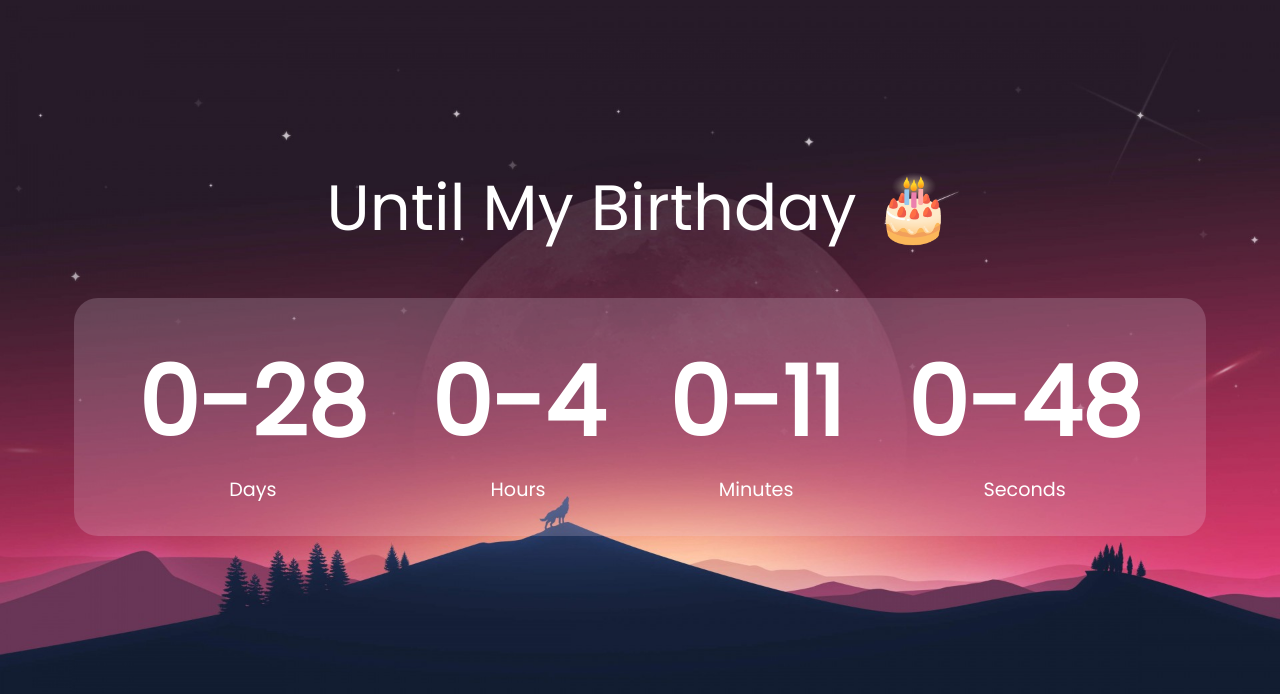
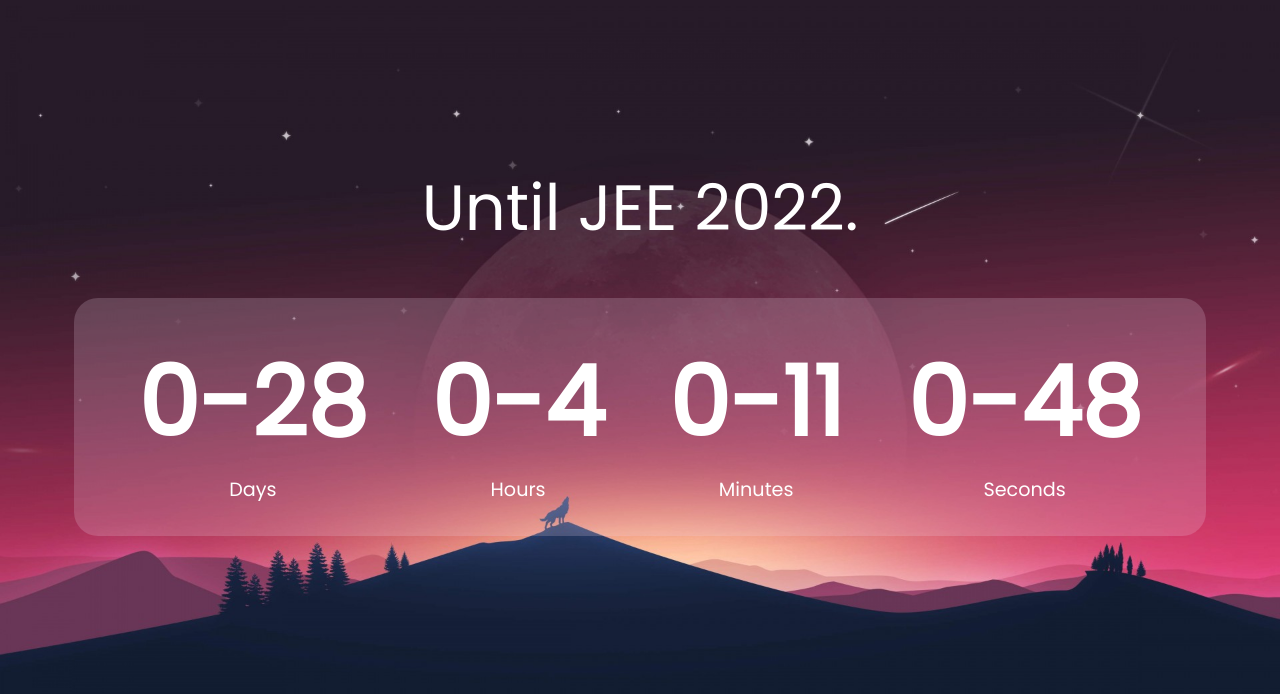
Before and after one commit to asrvd/Javascript-Projects, a plain HTML site: page countdowntimer/index.html in a window 1280 px wide. Drawn offline with Linux system fonts and the light colour scheme.

Commit message:
Update index.html

```diff
--- a/countdowntimer/index.html
+++ b/countdowntimer/index.html
@@ -4,12 +4,12 @@
     <meta charset="UTF-8">
     <meta http-equiv="X-UA-Compatible" content="IE=edge">
     <meta name="viewport" content="width=device-width, initial-scale=1.0">
-    <title>Countdown Timer</title>
+    <title>JEE Countdown</title>
     <link rel="stylesheet" href="/countdowntimer/style.css">
     <script src="/countdowntimer/script.js" defer></script>
 </head>
 <body>
-    <h1>Until My Birthday 🎂</h1>
+    <h1>Until JEE 2022.</h1>
 
     <div class="countdown-container">
         <div class="countdown-el days-c">
```
